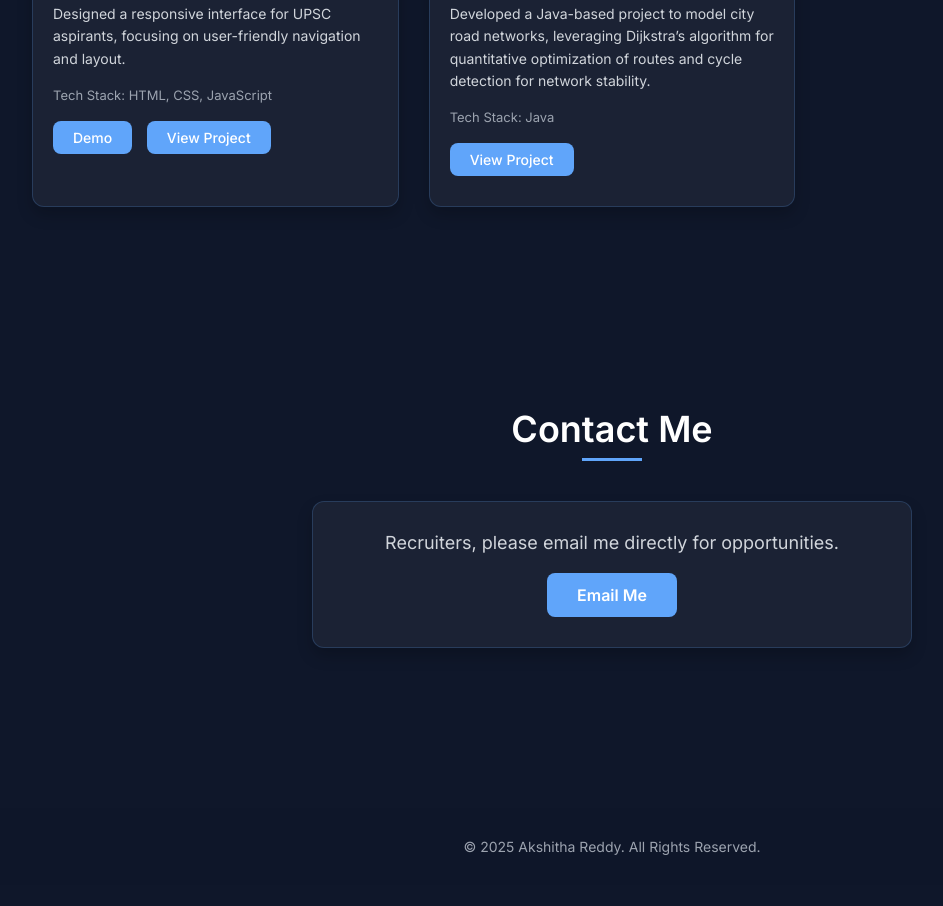
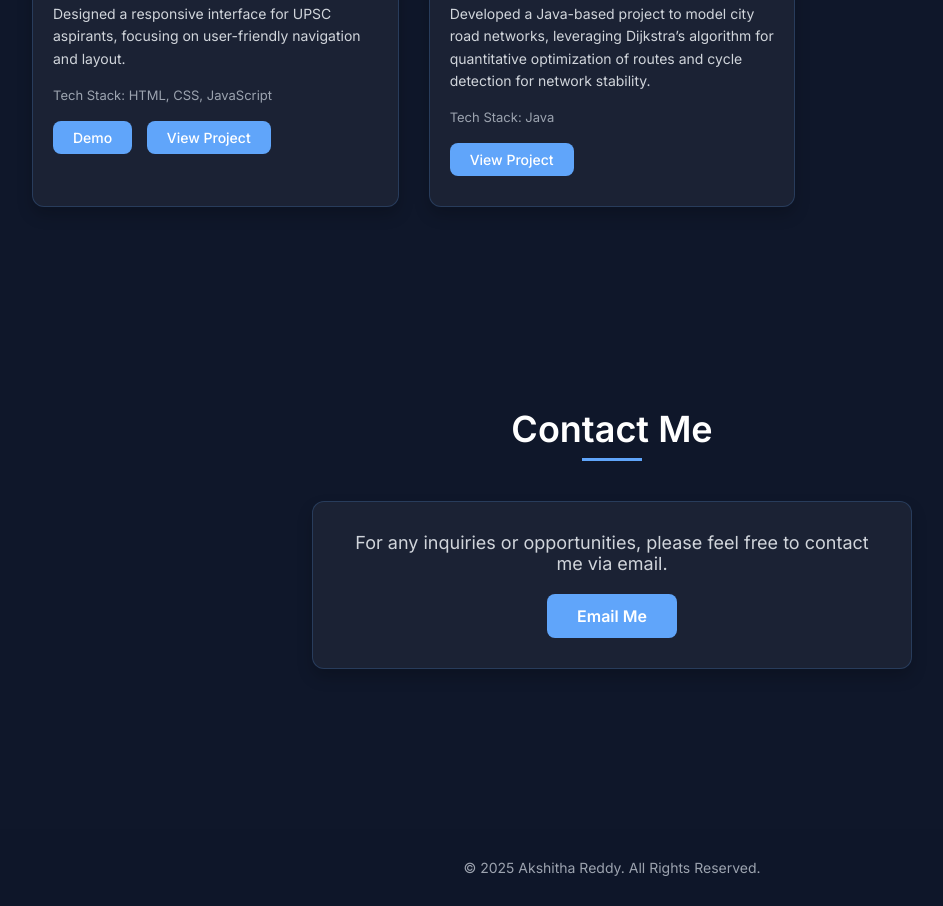
Before and after one commit to AkshithaReddy005/PORTFOLIO, a plain HTML site: page index.html in a window 1280 px wide. Shown: the part 2437-3343 px from the top of the page, without its empty margins (28-971 px from the left). Before the commit the page ends 3322 px from the top, so only its background shows below. Drawn offline with Linux system fonts and the light colour scheme.

Commit message:
Update index.html

```diff
--- a/index.html
+++ b/index.html
@@ -746,7 +746,7 @@
         <div class="container">
             <h2 class="section-title">Contact Me</h2>
             <div class="contact-content">
-                <p>Recruiters, please email me directly for opportunities.</p>
+                <p>For any inquiries or opportunities, please feel free to contact me via email.</p>
                 <a href="mailto:akshithareddy2405@gmail.com?subject=Recruitment Opportunity for Akshitha Reddy" class="email-btn">Email Me</a>
             </div>
         </div>
```
